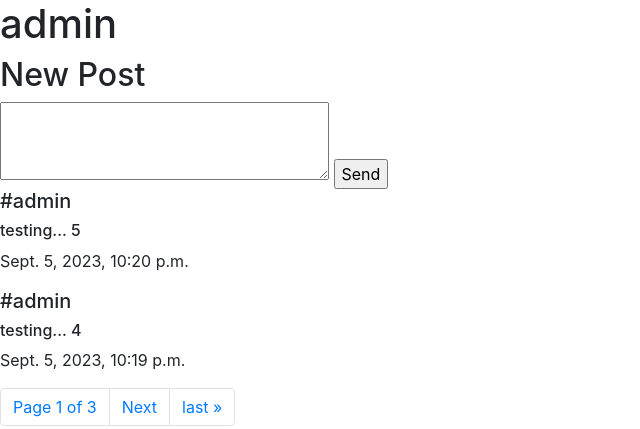
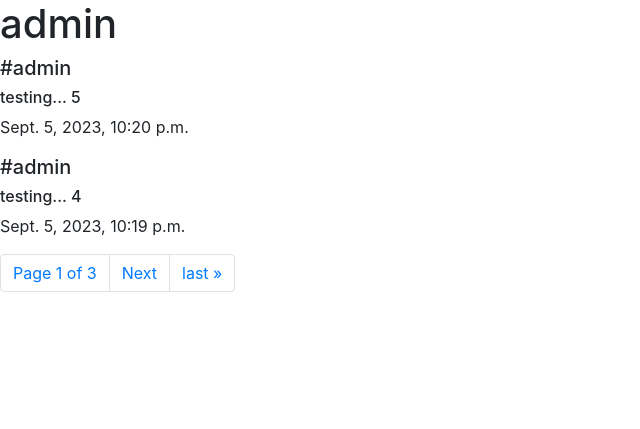
Before and after one commit to FakirHerif/network-project, a Django app: page /profile/2 in a window 1280 px wide. Shown: the part 56-485 px from the top of the page, without its empty margins (0-640 px from the left). Run offline with Django 3.2, Linux system fonts and the light colour scheme; a user stored in the database is signed in; data comes from the database, SQL or seed files in the repository; both versions use the stored data as it was after the commit; some libraries are stand-ins or nearby versions.

Commit message:
'new post and send' removed in profile section

```diff
--- a/network/templates/network/layout.html
+++ b/network/templates/network/layout.html
@@ -10,13 +10,13 @@
     <body>
 
         <nav class="navbar navbar-expand-lg navbar-light bg-light">
-            <a class="navbar-brand" href="#">Network</a>
+            <a class="navbar-brand" href="{% url 'index' %}">Network</a>
 
             <div>
               <ul class="navbar-nav mr-auto">
                 {% if user.is_authenticated %}
                     <li class="nav-item">
-                        <a class="nav-link" href="#"><strong>{{ user.username }}</strong></a>
+                        <a class="nav-link" href="{% url 'profile' user_id=user.id %}"><strong>{{ user.username }}</strong></a>
                     </li>
                 {% endif %}
                 <li class="nav-item">
--- a/network/templates/network/profile.html
+++ b/network/templates/network/profile.html
@@ -3,14 +3,7 @@
 {% block body %}
     <div id="body">
         <h1>{{ username }}</h1>
-        {% if user.is_authenticated %}
-            <h2>New Post</h2>
-            <form action="{% url 'addPost' %}" method="POST">
-                {% csrf_token %}
-                <textarea name="content" id="" cols="30" rows="3"></textarea>
-                <input type="submit" name="" id="" class="" value="Send">
-            </form>
-        {% endif %}
+
     </div>
     <div class="allPosts">
 
```
Also changed, not shown: db.sqlite3.
